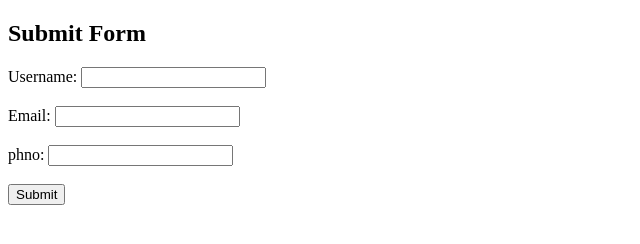
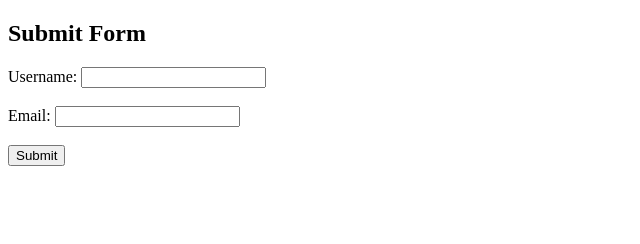
Before and after one commit to AjayRaman1997/google, a plain HTML site: page index.html in a window 1280 px wide. Shown: the whole page, without its empty margins (0-640 px from the left). Drawn offline with Linux system fonts and the light colour scheme.

Commit message:
Update index.html

```diff
--- a/index.html
+++ b/index.html
@@ -7,13 +7,12 @@
 </head>
 <body>
     <h2>Submit Form</h2>
-    <form action="https://script.google.com/macros/s/AKfycbycS6g-exrTHADH0AP8d6Ns-PUN6L5KtkFs4b0GCRU2/dev" method="POST">
+    <form action="https://script.google.com/macros/s/AKfycbydvaCO-sbaoRYhsQijhDXPToszYdYrp0nZRlbBodWKWwsyhyMqNC9KH_ZOxfXnATaNjw/exec" method="POST">
         <label for="username">Username:</label>
         <input type="text" id="username" name="username"><br><br>
         <label for="email">Email:</label>
         <input type="email" id="email" name="email"><br><br>
-        <label for="number">phno:</label>
-        <input type="tel" id="number" name="number"><br><br>
+
         <button type="submit">Submit</button>
     </form>
 </body>
```
